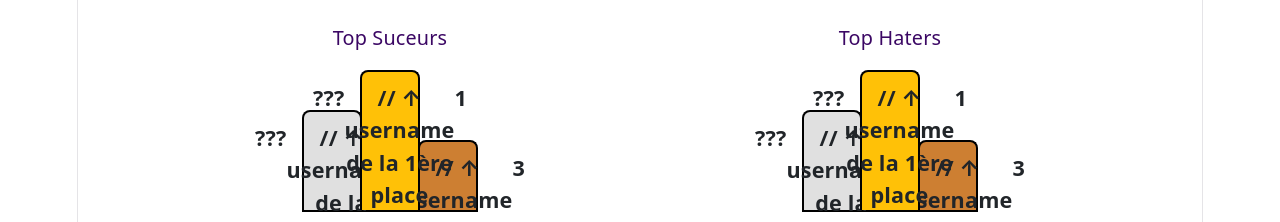
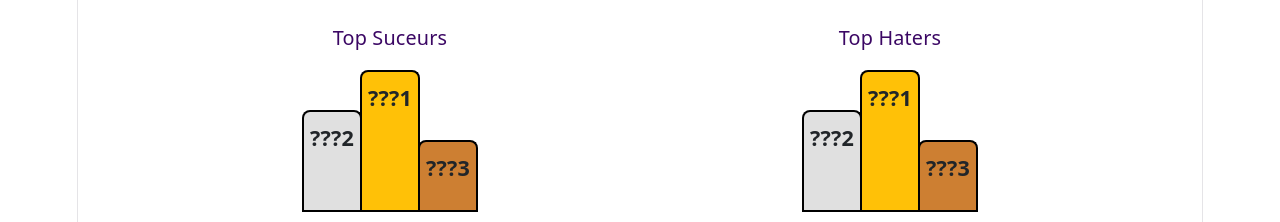
Before and after one commit to Xivo0/tcboxd-react, a React (Vite) app: page / in a window 1280 px wide. Shown: the part 730-952 px from the top of the page. Built offline with nearby package versions, Linux system fonts and the light colour scheme; no server answers; the database is empty.

Commit message:
correction de SubjectsToRate et RankingPreview.tsx

```diff
--- a/src/RankingPreview.tsx
+++ b/src/RankingPreview.tsx
@@ -1,22 +1,16 @@
 import './RankingPreview.css';
 import { useEffect, useState } from 'react';
 import { getTopRaters, getTopHaters } from './services/reviews';
-// ↑ deux fonctions qui lisent la table 'reviews' + JOIN 'users'
 
 export default function RankingPreview() {
-
   const [topRaters, setTopRaters] = useState<any[]>([]);
-  // ↑ contiendra les users avec les meilleures notes → table reviews
-
   const [topHaters, setTopHaters] = useState<any[]>([]);
-  // ↑ contiendra les users avec les pires notes → table reviews
-
   const [loading, setLoading] = useState<boolean>(true);
 
   useEffect(() => {
     Promise.all([
-      getTopRaters(),   // ↗ les deux appels partent
-      getTopHaters()    // ↗ en même temps vers Supabase
+      getTopRaters(),
+      getTopHaters()
     ]).then(([ratersData, hatersData]) => {
       setTopRaters(ratersData);
       setTopHaters(hatersData);
@@ -30,15 +24,11 @@ export default function RankingPreview() {
 
   if (loading) return <p>Chargement...</p>;
 
-  // On garde votre structure de podiums existante
-  // mais on remplace les données statiques par les vraies
   const rankings = [
     {
       id: 1,
       title: "Top Suceurs",
       first: topRaters[0]?.users?.username ?? '???',
-      // ↑ reviews[0].users.username = meilleure note
-      // '??' = si undefined on affiche '???' à la place
       second: topRaters[1]?.users?.username ?? '???',
       third: topRaters[2]?.users?.username ?? '???'
     },
@@ -46,7 +36,6 @@ export default function RankingPreview() {
       id: 2,
       title: "Top Haters",
       first: topHaters[0]?.users?.username ?? '???',
-      // ↑ reviews[0].users.username = pire note
       second: topHaters[1]?.users?.username ?? '???',
       third: topHaters[2]?.users?.username ?? '???'
     }
@@ -60,25 +49,18 @@ export default function RankingPreview() {
           <div key={ranking.id} className='podium-wrapper'>
             <h3 className='podium-title'>{ranking.title}</h3>
             <div className='podium'>
-
               <div className='step step-second'>
                 <span className='step-name'>{ranking.second}</span>
-                // ↑ username de la 2ème place
                 <span className='step-number'>2</span>
               </div>
-
               <div className='step step-first'>
                 <span className='step-name'>{ranking.first}</span>
-                // ↑ username de la 1ère place
                 <span className='step-number'>1</span>
               </div>
-
               <div className='step step-third'>
                 <span className='step-name'>{ranking.third}</span>
-                // ↑ username de la 3ème place
                 <span className='step-number'>3</span>
               </div>
-
             </div>
             <div className='podium-base'></div>
           </div>
--- a/src/SubjectsToRate.tsx
+++ b/src/SubjectsToRate.tsx
@@ -1,24 +1,15 @@
 import './SubjectsToRate.css';
 import { useEffect, useState } from 'react';
-// ↑ on ajoute les hooks React
-
 import { getAllSubjects } from './services/subjects';
-// ↑ on importe la fonction qui parle à Supabase
 
 export default function SubjectsToRate() {
-
   const [subjects, setSubjects] = useState<any[]>([]);
-  // ↑ remplace 'data.courses' — tableau vide au départ
-
   const [loading, setLoading] = useState<boolean>(true);
 
   useEffect(() => {
     getAllSubjects()
-    // ↑ appelle la table 'subjects' dans Supabase
-
       .then(data => {
         setSubjects(data);
-        // ↑ remplit le state avec les vraies données
         setLoading(false);
       })
       .catch(err => {
@@ -26,28 +17,17 @@ export default function SubjectsToRate() {
         setLoading(false);
       })
   }, []);
-  // ↑ [] = une seule fois au chargement
 
   if (loading) return <p>Chargement...</p>;
 
   return (
     <section className="subjects-section">
       <h2 className="section-title">Matières à noter</h2>
-
       <div className="subjects-grid">
         {subjects.map((subject) => (
-        // ↑ 'subject' = une ligne de la table subjects dans Supabase
-
           <div key={subject.id} className="subject-card">
-          // ↑ subject.id = UUID de la table subjects
-
             <h3>{subject.name}</h3>
-            // ↑ subject.name = colonne 'name' de la table subjects
-
             <span className="subject-code">{subject.year}</span>
-            // ↑ subject.year = colonne 'year' ('3TC', '4TC', '5TC')
-            // remplace courses.credits qui n'existe plus dans votre table
-
             <button className="rate-button">Noter</button>
           </div>
         ))}
```
